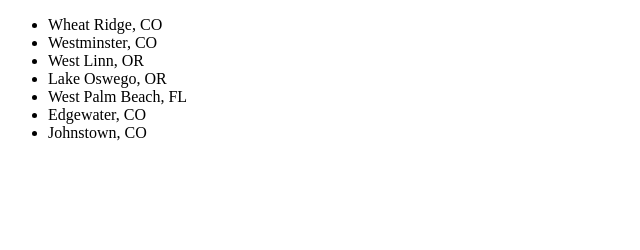
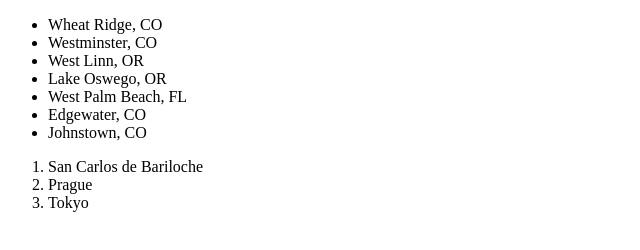
Before and after one commit to gabethexton/IntroToHTMLExercise1, a plain HTML site: page index.html in a window 1280 px wide. Shown: the whole page, without its empty margins (0-640 px from the left). Drawn offline with Linux system fonts and the light colour scheme.

Commit message:
Added Ordered List of Cities I want to visit.

```diff
--- a/index.html
+++ b/index.html
@@ -13,6 +13,13 @@
 			<li>Edgewater, CO</li>
 			<li>Johnstown, CO</li>
 		</ul>
+
+		<ol>
+			<li>San Carlos de Bariloche</li>
+			<li>Prague</li>
+			<li>Tokyo</li>
+		</ol>
+
 	</body>
 
 </html>
```
